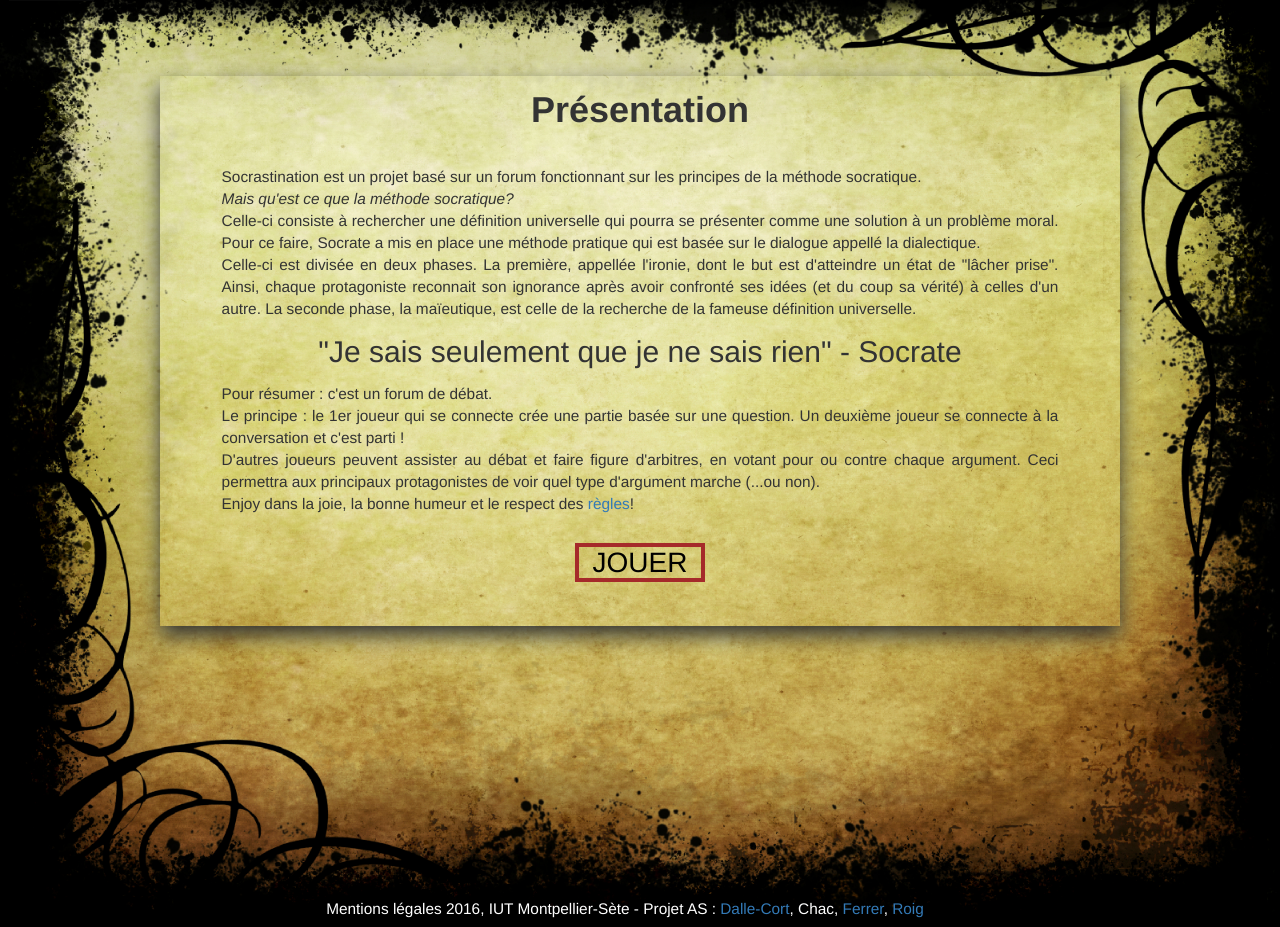
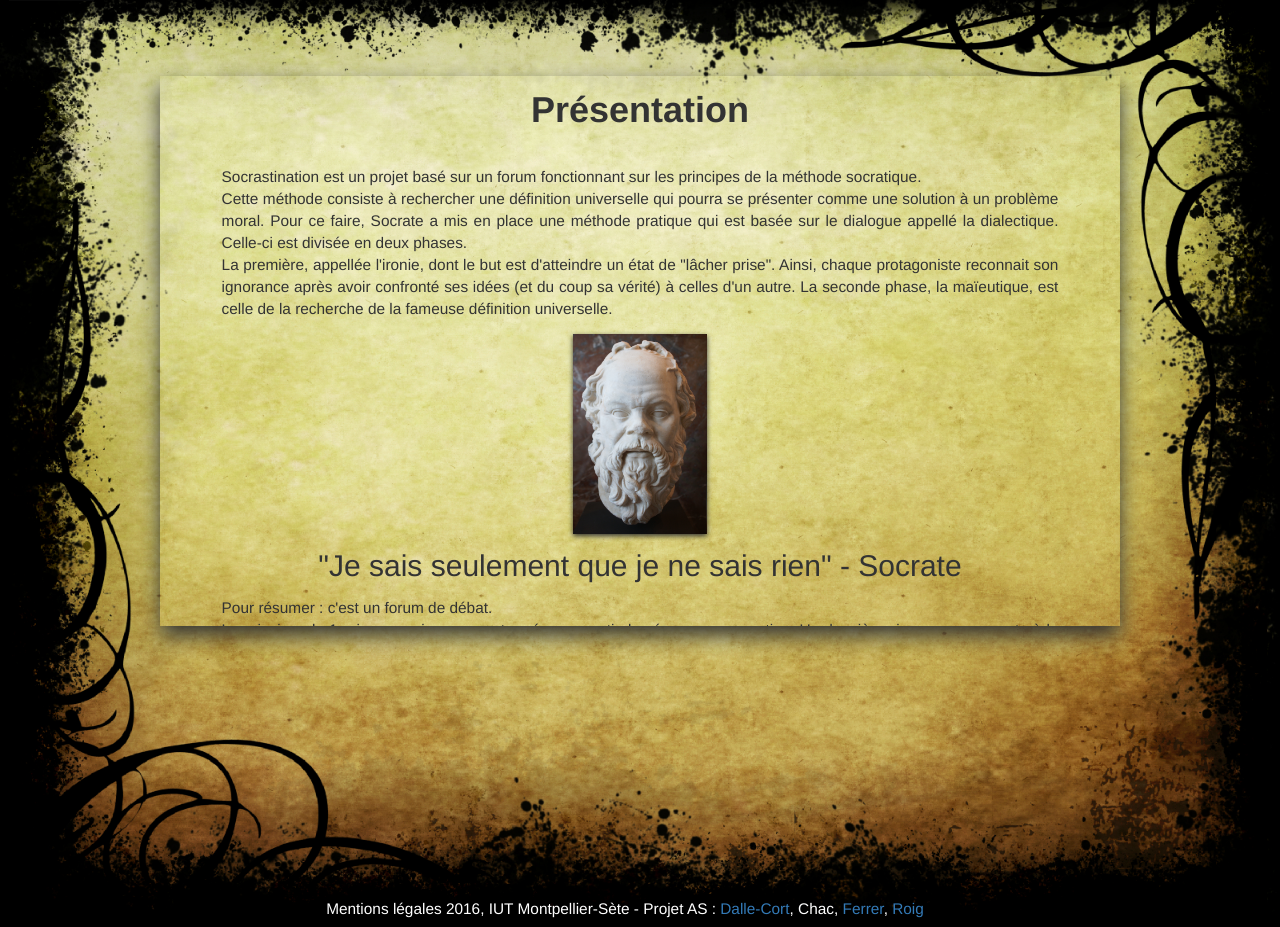
Before and after one commit to Clm-Roig/socrastination, a PHP site: page / in a window 1280 px wide. Shown: the part 50-977 px from the top of the page. Run offline with PHP 8.4, Linux system fonts and the light colour scheme; some web fonts are replaced.

Commit message:
Maj page d'accueil

```diff
--- a/site_web/css/style.css
+++ b/site_web/css/style.css
@@ -156,6 +156,7 @@ h3{
 #bloc_jouer {
 	text-align : center;
 	margin-top : 2em;
+	margin-bottom : 2em;
 }
 
 #jouer {
@@ -188,6 +189,12 @@ img.case{
 	height : 200px;
 	margin : auto;
 	padding-bottom : 10px;
+}
+
+img.socrate {
+	height : 200px;
+	box-shadow : 0 2px 5px;
+	margin-top : 1em;
 }
 
 /* ---- Liste Forums ---- */
@@ -278,6 +285,7 @@ p.erreur_jeu {
 	text-align :center;
 	transition : transform;
 	opacity : 0.7;
+	cursor : pointer;
 }
 
 .vote_down{
--- a/site_web/index.php
+++ b/site_web/index.php
@@ -72,17 +72,17 @@
 						<div class="row">
 							<h1>Présentation</h1>
 							<p>Socrastination est un projet basé sur un forum fonctionnant sur les principes de la méthode socratique.</p>
-							<p><em>Mais qu'est ce que la méthode socratique?</em></p>
-							<p>Celle-ci consiste à rechercher une définition universelle qui pourra se présenter comme une solution à un problème moral. Pour ce faire, Socrate a mis en place une méthode pratique qui est basée sur le dialogue appellé la dialectique.</p>
-							<p>Celle-ci est divisée en deux phases. La première, appellée l'ironie, dont le but est d'atteindre un état de "lâcher prise". Ainsi, chaque protagoniste reconnait son ignorance après avoir confronté ses idées (et du coup sa vérité) à celles d'un autre. La seconde phase, la maïeutique, est celle de la recherche de la fameuse définition universelle.</p>
+							<p>Cette méthode consiste à rechercher une définition universelle qui pourra se présenter comme une solution à un problème moral. Pour ce faire, Socrate a mis en place une méthode pratique qui est basée sur le dialogue appellé la dialectique. Celle-ci est divisée en deux phases.</p>
+							<p>La première, appellée l'ironie, dont le but est d'atteindre un état de "lâcher prise". Ainsi, chaque protagoniste reconnait son ignorance après avoir confronté ses idées (et du coup sa vérité) à celles d'un autre. La seconde phase, la maïeutique, est celle de la recherche de la fameuse définition universelle.</p>
+
+							<div class="text-center"><img class="socrate" src="images/socrate.jpg" alt="Portrait Socrate"></img></div>
 							<h2>
 								"Je sais seulement que je ne sais rien"
 								- Socrate
 							</h2>
 							<p>Pour résumer : c'est un forum de débat.</p>
-							<p>Le principe : le 1er joueur qui se connecte crée une partie basée sur une question. Un deuxième joueur se connecte à la conversation et c'est parti !</p>
-							<p>D'autres joueurs peuvent assister au débat et faire figure d'arbitres, en votant pour ou contre chaque argument. Ceci permettra aux principaux protagonistes de voir quel type d'argument marche (...ou non).</p>
-							<p>Enjoy dans la joie, la bonne humeur et le respect des <a href="regles.php">règles</a>!</p>
+							<p>Le principe : le 1er joueur qui se connecte crée une partie basée sur une question. Un deuxième joueur se connecte à la conversation et c'est parti ! D'autres joueurs peuvent assister au débat et faire figure d'arbitres, en votant pour ou contre chaque argument. Ceci permettra aux principaux protagonistes de voir quel type d'argument fonctionne (... ou non).</p>
+							<p>Nous vous souhaitons d'agréables partie dans la joie, la bonne humeur et le respect des <a href="regles.php">règles</a>!</p>
 						</div>
 					</div>
 
```
Also changed, not shown: site_web/images/socrate.jpg.
